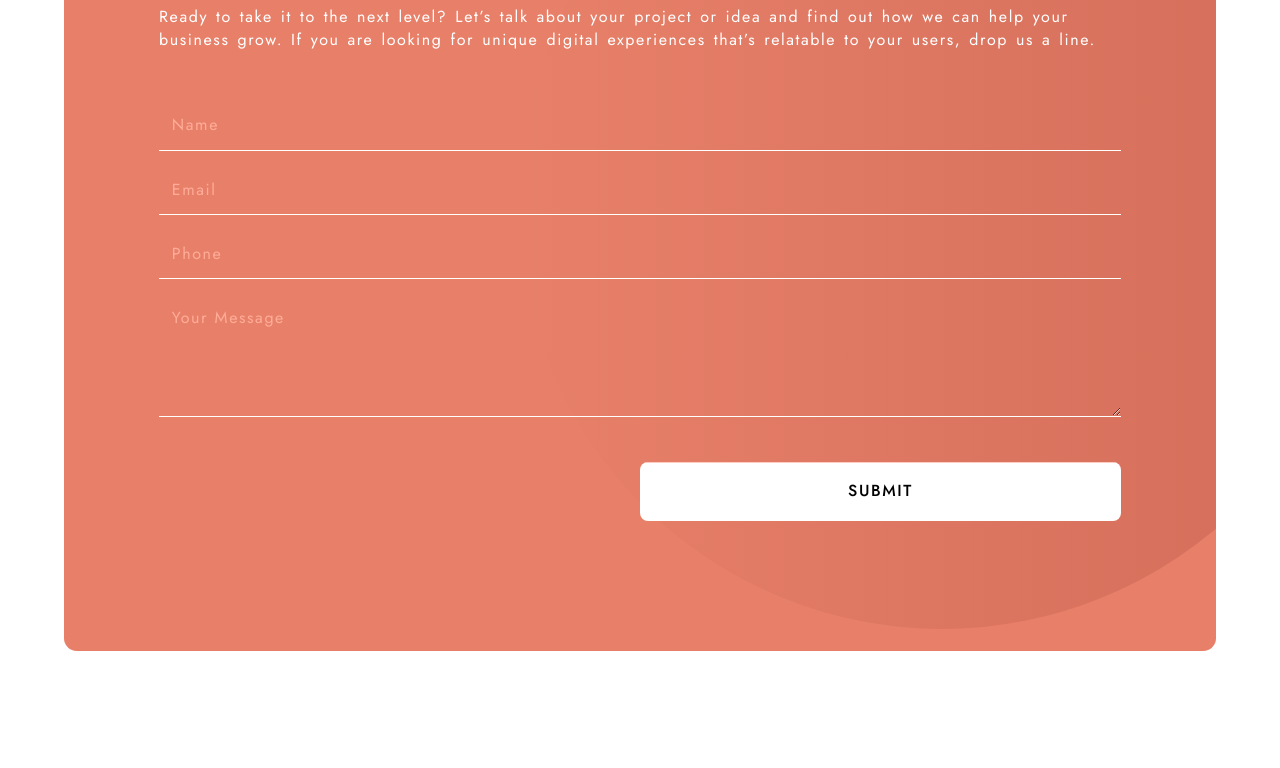
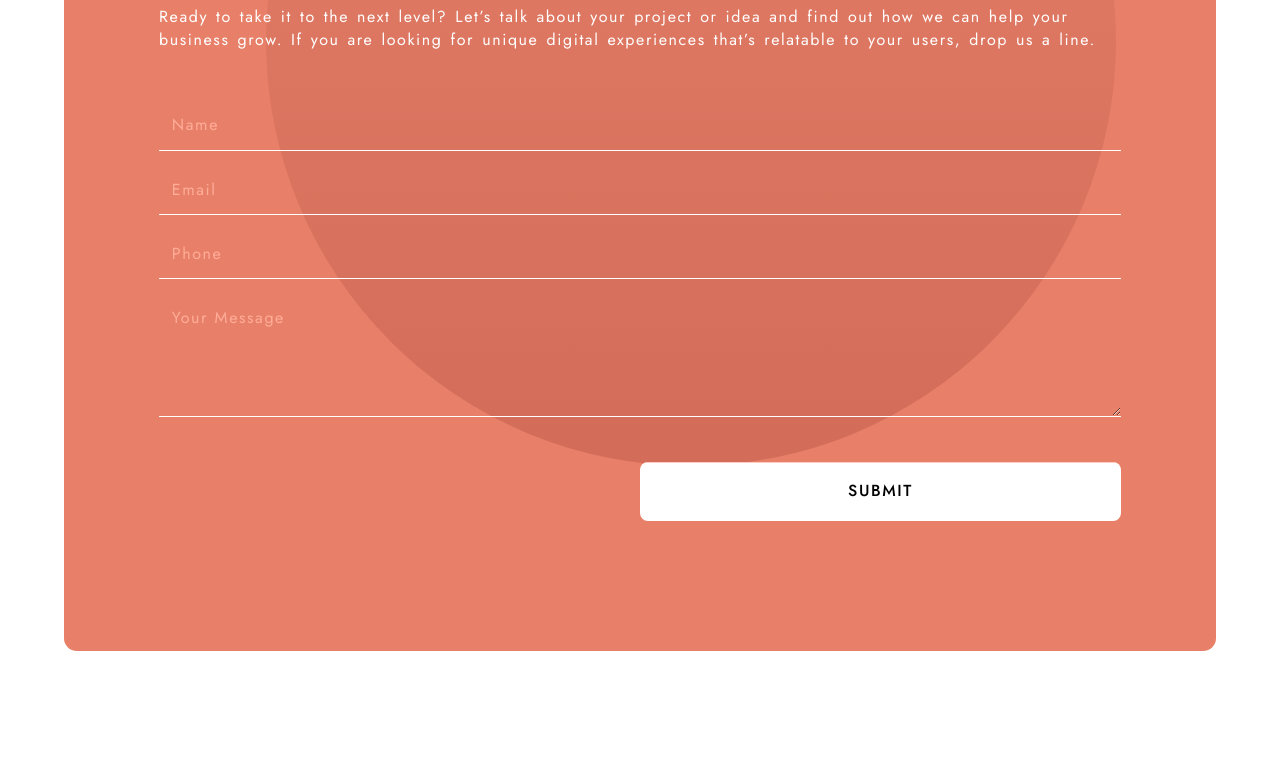
Before and after one commit to scott-parker4/designo, a website: page contact.html in a window 1280 px wide. Shown: the part 302-1070 px from the top of the page. Drawn offline with Linux system fonts and the light colour scheme.

Commit message:
adjust contact hero background image for tablet

```diff
--- a/css/styles.css
+++ b/css/styles.css
@@ -553,7 +553,10 @@ a {
   }
 
   #contactHero {
+    background-image: url(../assets/contact/desktop/bg-pattern-hero-desktop.svg);
     margin-bottom: 0;
     border-radius: 0.8rem;
+
+    background-position: top -230px right 100px;
   }
 }
--- a/css/webDesign.css
+++ b/css/webDesign.css
@@ -68,4 +68,5 @@
   .hero.projectHero.aboutHero {
     background-image: url(../assets/about/desktop/bg-pattern-hero-about-desktop.svg);
     background-position: top 150% right -50%;
+  }
 }
```
Also changed, not shown: css/contact.css (+0 -19 lines).
